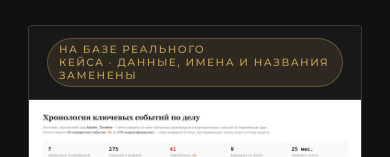
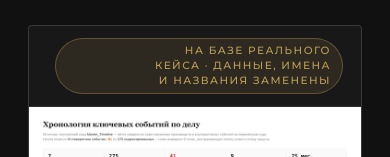
Before and after one commit to DavidAsatrian/custodia-silentis-site, a plain HTML site: page index.html in a window 390 px wide. Shown: the part 8760-8917 px from the top of the page. Drawn offline with nearby package versions, Linux system fonts and the light colour scheme.

Commit message:
Mobile: reduce battle-meta typography + allow screen-head pill to wrap

```diff
--- a/index.html
+++ b/index.html
@@ -1534,12 +1534,22 @@
     .battle-body { padding: 40px 0 80px 0; }
     .battle-case { grid-template-columns: 1fr; gap: 20px; padding: 48px 0; }
     .battle-roman { font-size: 48px; padding-top: 0; }
+    .battle-meta { font-size: 12px; letter-spacing: 0.1em; word-spacing: 4px; }
     .battle-title { font-size: 24px; margin-bottom: 22px; }
     .battle-text { font-size: 16px; margin-bottom: 24px; }
     .battle-moment { padding-left: 20px; margin-bottom: 28px; }
     .battle-moment p { font-size: 19px; }
     .battle-outcome { grid-template-columns: 1fr; gap: 10px; padding-top: 22px; }
     .battle-outcome p { font-size: 15px; }
+
+    .howwework-screen-head { gap: 8px; }
+    .howwework-screen-head > span:last-child {
+      display: inline-block !important;
+      white-space: normal !important;
+      line-height: 1.45;
+      text-align: right;
+      max-width: 100%;
+    }
 
     .format-body { padding: 80px 0 100px 0; }
     .format-intro { font-size: 17px; margin-bottom: 56px; }
```
